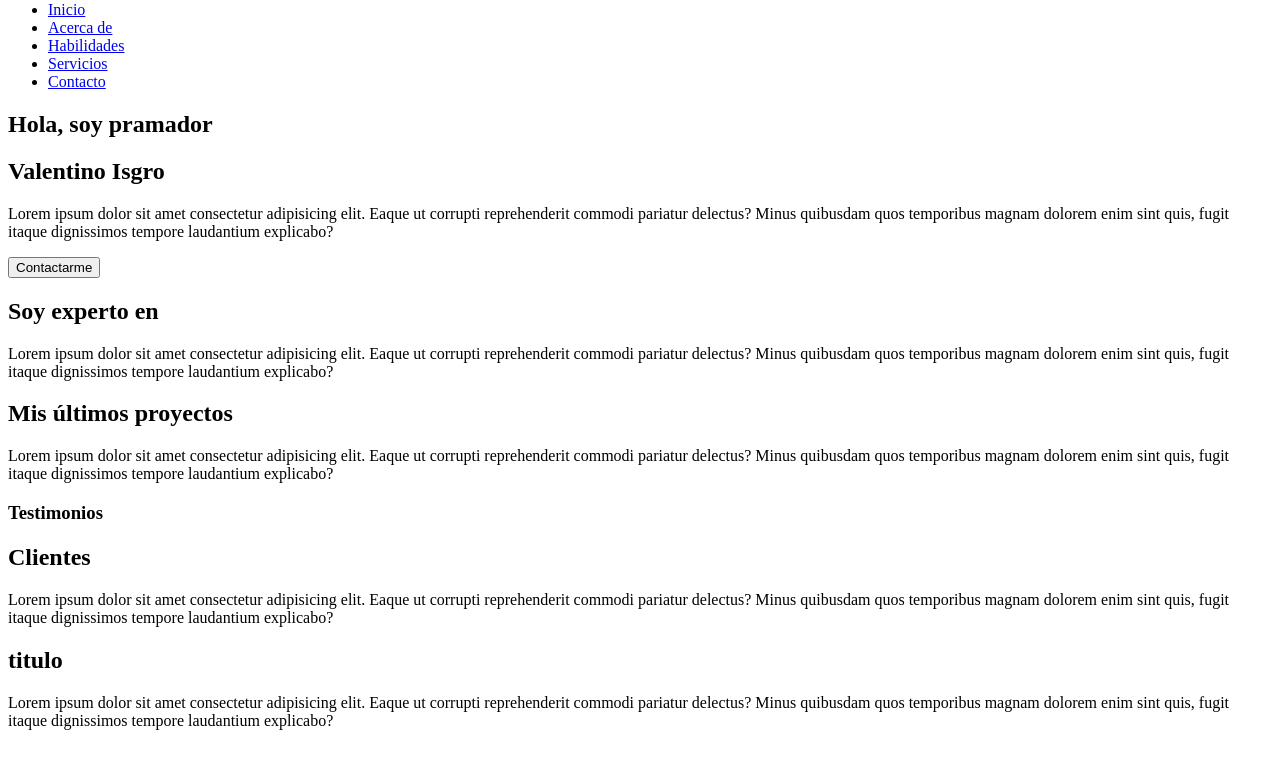
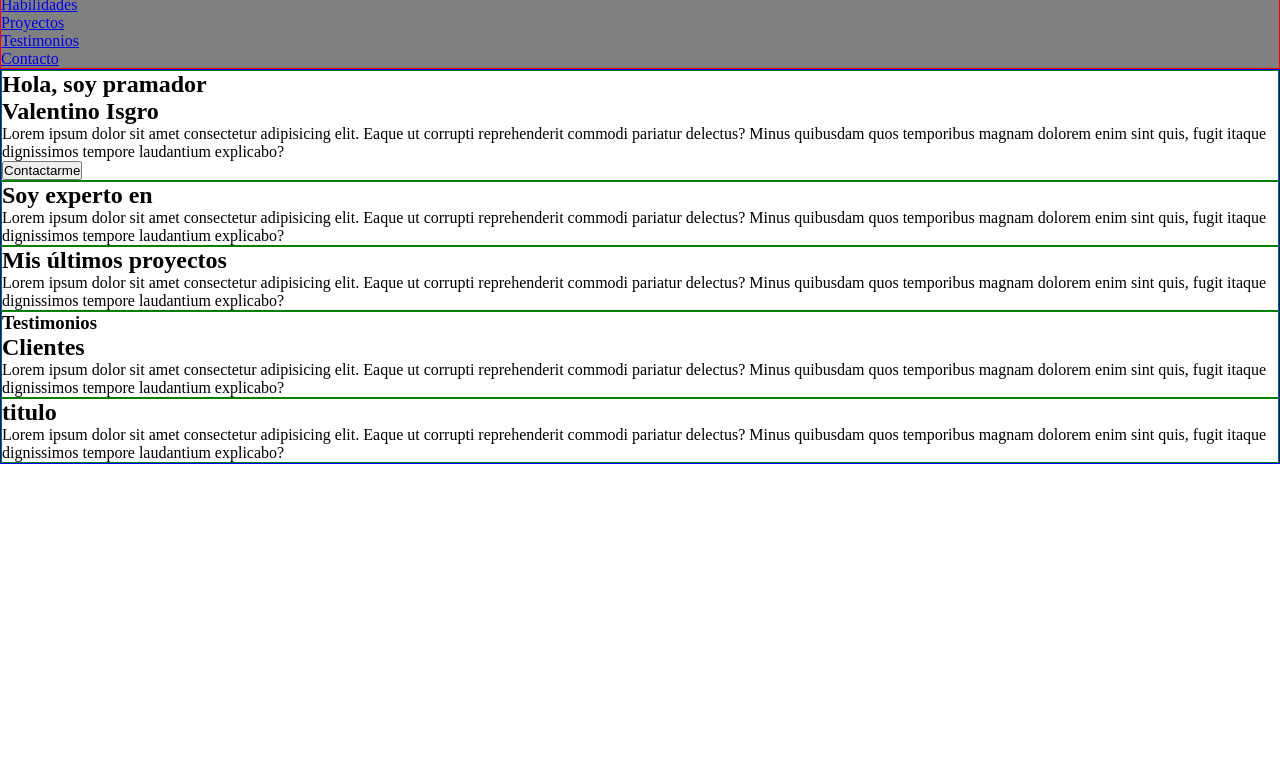
Before and after one commit to valenisgroo/Mi-Portfolio, a plain HTML site: page index.html in a window 1280 px wide. Shown: the part 41-800 px from the top of the page. Drawn offline with Linux system fonts and the light colour scheme.

Commit message:
estructura inicial del css con algunas leves modificaciones en el html

```diff
--- a/css/styles.css
+++ b/css/styles.css
@@ -0,0 +1,35 @@
+/*Selector Universal*/
+
+*{
+    padding: 0;
+    margin: 0;
+}
+
+header{
+    border: 1px solid red;
+    background-color: grey;
+}
+
+main{
+    border: 1px solid blue;
+}
+
+.hero{
+    border: 1px solid green;
+}
+
+.skills{
+    border: 1px solid green;
+}
+
+.proyects{
+    border: 1px solid green;
+}
+
+.testimonials{
+    border: 1px solid green;
+}
+
+.contact{
+    border: 1px solid green;
+}
--- a/index.html
+++ b/index.html
@@ -15,11 +15,25 @@
             </div>
             <nav id="nav">
                 <ul>
-                    <li><a href="#home">Inicio</a></li>
-                    <li><a href="#about">Acerca de</a></li>
-                    <li><a href="#skills">Habilidades</a></li>
-                    <li><a href="#services">Servicios</a></li>
-                    <li><a href="#contact">Contacto</a></li>
+                    <li>
+                        <a href="#home">Inicio</a>
+                    </li>
+
+                    <li>
+                        <a href="#skills">Habilidades<a>
+                    </li>
+
+                    <li>
+                        <a href="#proyects">Proyectos<a>
+                    </li>
+
+                    <li>
+                        <a href="#testimonials">Testimonios</a>
+                    </li>
+
+                    <li>
+                        <a href="#contact">Contacto</a>
+                    </li>
                 </ul>
             </nav>
         </header>
@@ -29,7 +43,7 @@
 
         <!--Porfolio-->
         <section class="hero">
-           <h2>Hola, soy pramador</h2>
+           <h2>Hola, <span class="hero-name">soy pramador</span></h2>
             <h1>Valentino Isgro</h1>
             <p>Lorem ipsum dolor sit amet consectetur adipisicing elit. Eaque ut corrupti reprehenderit commodi pariatur delectus? Minus quibusdam quos temporibus magnam dolorem enim sint quis, fugit itaque dignissimos tempore laudantium explicabo?</p>
             <button>Contactarme</button>
@@ -37,7 +51,7 @@
         </section>
 
         <!--Habilidades-->
-        <section>
+        <section class="skills">
             <h2>Soy experto en</h2>
             <p>Lorem ipsum dolor sit amet consectetur adipisicing elit. Eaque ut corrupti reprehenderit commodi pariatur delectus? Minus quibusdam quos temporibus magnam dolorem enim sint quis, fugit itaque dignissimos tempore laudantium explicabo?</p>
             <div>
@@ -58,7 +72,7 @@
         </section>
 
         <!--Proyectos-->
-        <section>
+        <section class="proyects">
             <h2>Mis últimos proyectos</h2>
             <h3></h3>
             <p>Lorem ipsum dolor sit amet consectetur adipisicing elit. Eaque ut corrupti reprehenderit commodi pariatur delectus? Minus quibusdam quos temporibus magnam dolorem enim sint quis, fugit itaque dignissimos tempore laudantium explicabo?</p>
@@ -67,14 +81,14 @@
         </section>
 
         <!--Testimonios-->
-        <section>
+        <section class="testimonials">
             <h3>Testimonios</h3>
             <h2>Clientes</h2>
             Lorem ipsum dolor sit amet consectetur adipisicing elit. Eaque ut corrupti reprehenderit commodi pariatur delectus? Minus quibusdam quos temporibus magnam dolorem enim sint quis, fugit itaque dignissimos tempore laudantium explicabo?
         </section>
 
         <!--Contacto-->
-        <section>
+        <section class="contact">
             <h2>titulo</h2>
             Lorem ipsum dolor sit amet consectetur adipisicing elit. Eaque ut corrupti reprehenderit commodi pariatur delectus? Minus quibusdam quos temporibus magnam dolorem enim sint quis, fugit itaque dignissimos tempore laudantium explicabo?
         </section>
```
